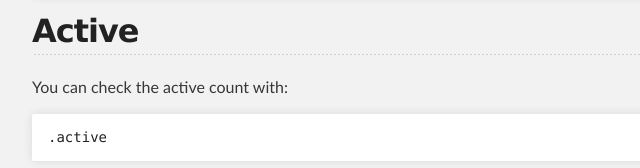
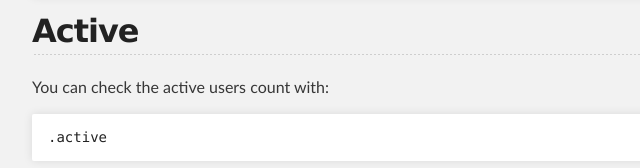
Before and after one commit to mohamedude/walletbot-docs, a plain HTML site: page index.html in a window 1280 px wide. Shown: the part 6688-6856 px from the top of the page, 288-928 px from the left. Drawn offline with Linux system fonts and the light colour scheme.

Commit message:
Show active users command

```diff
--- a/index.html
+++ b/index.html
@@ -217,7 +217,7 @@
         <!-- END  REWARD -->
         <!-- START ACTIVE -->
         <h2>Active</h2>
-        <p>You can check the active count with:</p>
+        <p>You can check the active users count with:</p>
         <pre><code>.active</code></pre>
         <!-- END ACTIVE -->
         <!-- START WHOSENT -->
```
